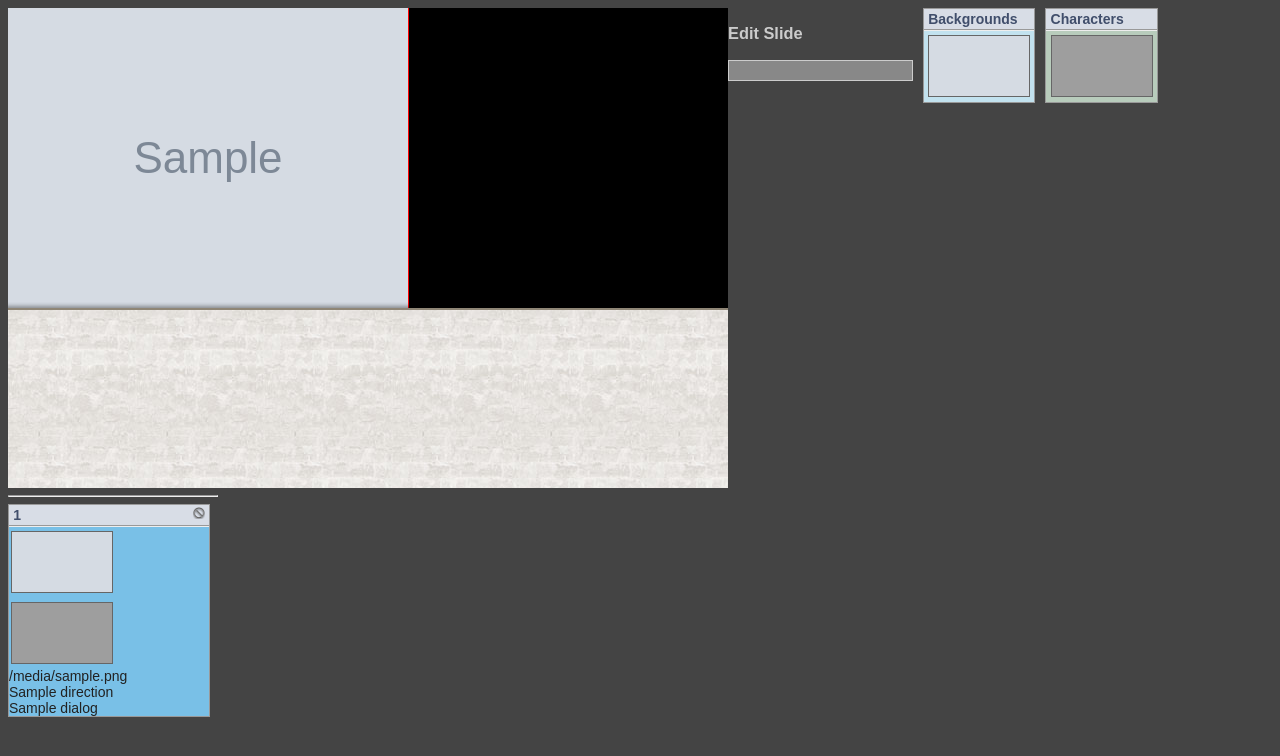
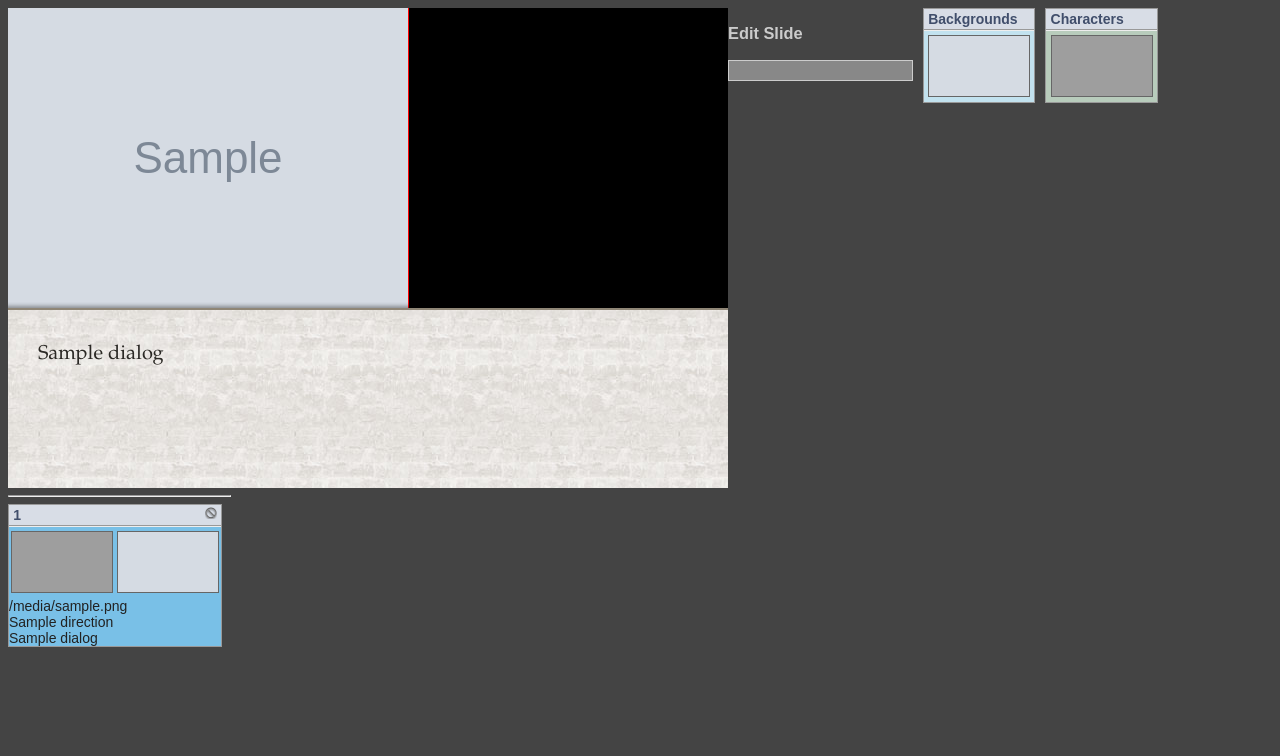
Before and after one commit to lepot311/tgi_cutscene, a Python web app: template app/templates/createSlide.html in a window 1280 px wide. Shown: the top 756 px of the page. Run offline with Jinja, Linux system fonts and the light colour scheme; the template is opened without the code that fills it: most values are stand-ins (such as "Sample title", 1, 10 or a date in 2020); grey boxes marked "Sample" are stand-in pictures; form fields are guessed from the names that the template uses; grey boxes are pictures that could not be loaded.

Commit message:
Fixed bug with setInterval not clearing. Arranged bin thumb character image on direction side or enviro thumb

```diff
--- a/app/static/css/style.css
+++ b/app/static/css/style.css
@@ -8,12 +8,14 @@
 #palette > div { float:left; border:1px solid #999; margin:0 0 10px 10px; }
 #palette ul { padding:0 0.15em; }
 #palette .thumb, #bin .thumb { display:block; width:100px; height:60px; background-repeat:no-repeat; background-position:0 0; text-indent:-9999px; border:1px solid #666; margin:0.3em 0.15em; float:left; cursor:pointer; clear:left; }
-#bin .slide { width:200px; float:left; margin:0 0.6em 0.6em 0; overflow:auto; border:1px solid #999; background:#D0D3EB; cursor:pointer; }
+#bin .slide { float:left; margin:0 0.6em 0.6em 0; overflow:auto; border:1px solid #999; background:#D0D3EB; cursor:pointer; }
 #bin .slide:hover { background:#D8DDE6; }
 #bin .slide.active { background:#79C0E7; color:#222; }
 #bin .slide .number { color:#22243E; font-weight:bold; float:none; background:#D8DDE6; padding:0.15em 0.3em; border-bottom:1px solid #999; }
 #bin .slide .delete { float:right; display:block; width:12px; height:12px; background:url(/static/img/delete.png) no-repeat 0 0; cursor:pointer; }
 #bin .slide .delete:hover { background-position:0 -12px; }
+#bin .slide li { clear:both; }
+#bin .slide .thumb { clear:none; }
 
 div { float:left; overflow:auto; }
 div .title { font-weight:bold; float:none; background:#D8DDE6; padding:0.15em 0.3em; border-bottom:1px solid #999; color:#404E6B; }
--- a/app/static/js/custom.js
+++ b/app/static/js/custom.js
@@ -114,20 +114,22 @@
   }
 
   function runSlide(){
-      console.log('running slide: '+currentSlide.n)
+      // console.log('running slide: '+currentSlide.n)
       getCurrentSlideBin().addClass('active')
-      try {
       clearInterval(bt)
-      } catch(e) {
-        console.log('**No interval to clear')
-      }
       animateBg()
       animateChar()
       showDialogBox()
-      if (dialog != undefined){
+      if (currentSlide.dialog != undefined){
         textLength = 0
-        console.log(currentSlide.dialog)
-        var bt = setInterval(function(){buildText(currentSlide.dialog)}, textSpeed)
+        var bt = setInterval(function(){
+          if (textLength < currentSlide.dialog.length) {
+            textLength++
+            $('.dialog div').text(currentSlide.dialog.slice(0, textLength))
+          } else {
+            clearInterval(bt)
+          }
+        }, textSpeed)
       }
   }
 
@@ -142,7 +144,6 @@
   }
 
   function setCurrentSlide(slide){
-    console.log(slide)
     currentSlide = slide
     $('form #bgImg').val(currentSlide.bgImg)
     $('form #charImg').val(currentSlide.charImg)
@@ -217,6 +218,7 @@
       }
   }
   function buildText(text) {
+    console.log('in buildText()')
     if (textLength < text.length) {
       // console.log('buildText: '+textLength)
       textLength++
--- a/app/templates/createSlide.html
+++ b/app/templates/createSlide.html
@@ -56,8 +56,8 @@
                 <div class="delete" href="#"></div>
             </div>
             <ul>
+                <li class="thumb charImg" style="background-image:url(/static/img/_{{ s.charImg[:-4] }}.jpg); float:{{ s.direction }};">{{ s.charImg }}</li>
                 <li class="thumb bgImg" style="background-image:url(/static/img/_{{ s.bgImg }})">{{ s.bgImg }}</li>
-                <li class="thumb charImg" style="background-image:url(/static/img/_{{ s.charImg[:-4] }}.jpg)">{{ s.charImg }}</li>
                 <li class="dialogImg">{{ s.dialogImg }}</li>
                 <li class="direction">{{ s.direction }}</li>
                 <li class="dialog">{{ s.dialog }}</li>
```
Lines whose indentation alone changed are shown as unchanged.
